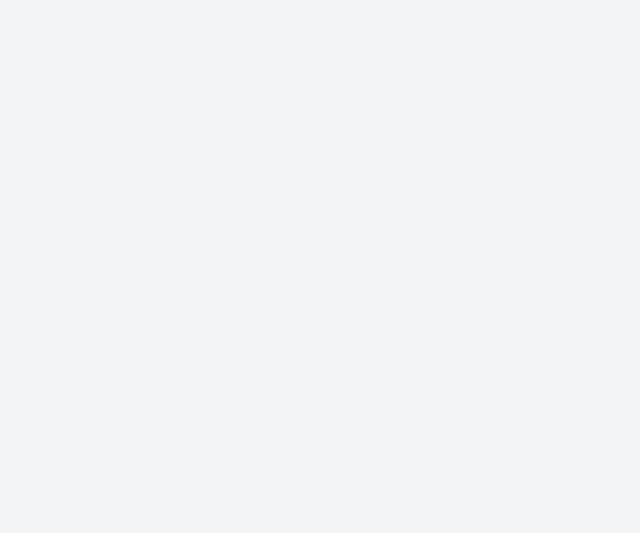
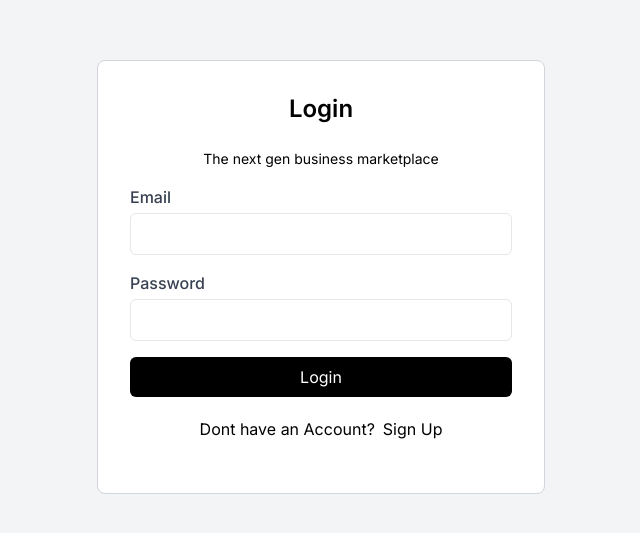
Before and after one commit to anasrashid-1/TURNOVER-NEXTAUTH, a Next.js app in the folder nextauth-app/: page /login in a window 1280 px wide. Shown: the part 123-656 px from the top of the page, without its empty margins (319-959 px from the left). Built offline with nearby package versions, Linux system fonts and the light colour scheme.

Commit message:
fixed login

```diff
--- a/nextauth-app/src/app/login/page.tsx
+++ b/nextauth-app/src/app/login/page.tsx
@@ -25,7 +25,7 @@ const LoginPage = () => {
         ;
     return (
         <div className="flex justify-center items-center h-screen bg-gray-100">
-            {/* <div className="w-full max-w-md bg-white p-8 border rounded-lg  border-gray-300">
+            <div className="w-full max-w-md bg-white p-8 border rounded-lg  border-gray-300">
             <h1 className="text-2xl font-semibold mb-6 text-center text-black">Login</h1>
             <h1 className="text-sm mb-4 text-center text-black">The next gen business marketplace</h1>
 
@@ -56,11 +56,11 @@ const LoginPage = () => {
                     </div>
                     <button type="submit" className="w-full bg-black text-white py-2 px-4 rounded-md hover:bg-blue-100 transition duration-300">Login</button>
                     <div className="text-black flex gap-2 my-5 justify-center">
-                        <p>Don't have an Account?</p>
+                        <p>Dont have an Account?</p>
                         <p className="text-bold" ><Link href='/signup'>Sign Up</Link></p>
                     </div>
                 </form>
-            </div> */}
+            </div>
         </div>
     )
 }
```
